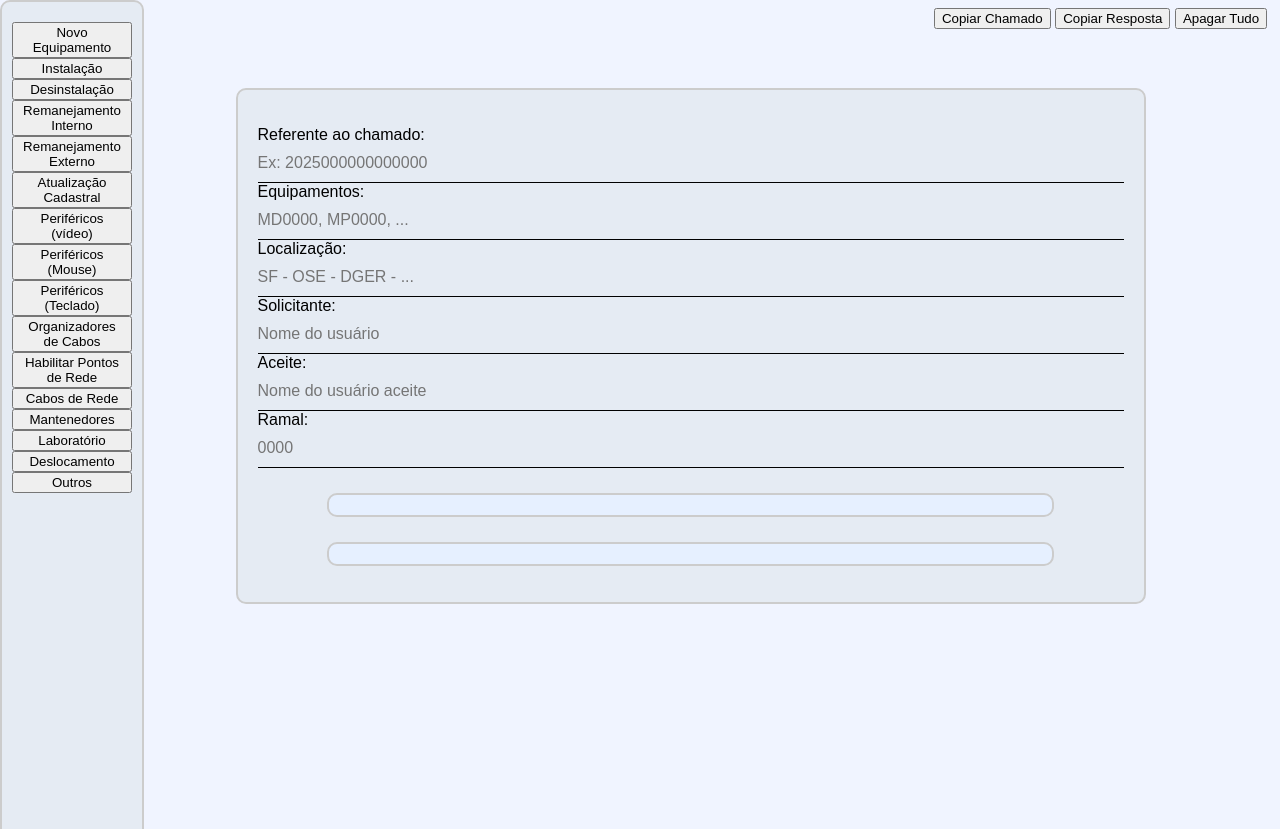
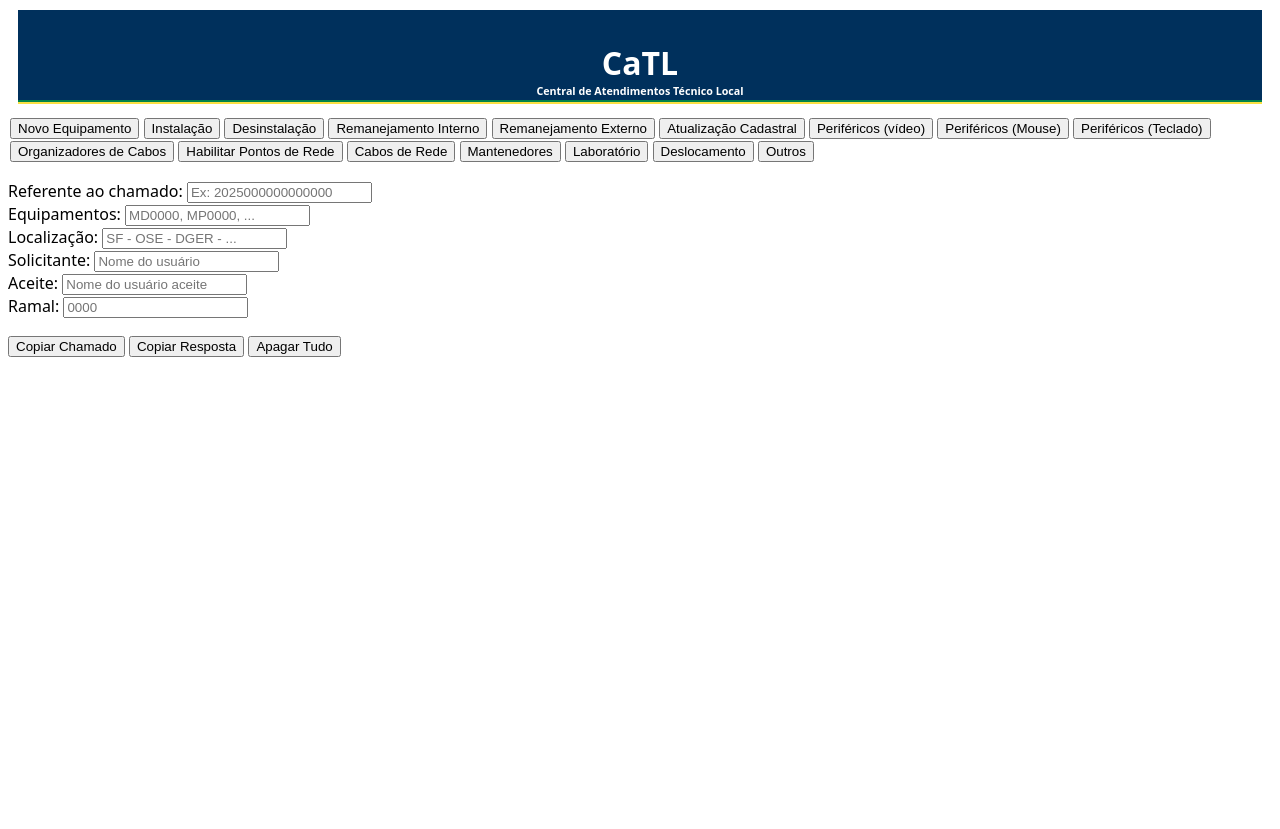
Before and after one commit to MayColdHeart/CaTL-Web, a plain HTML site: page Catll/index.html in a window 1280 px wide. After the commit the page ends 800 px from the top, so only its background shows below. Drawn offline with Linux system fonts and the light colour scheme.

Commit message:
Define header Layout

```diff
--- /dev/null
+++ b/Catll/Functions/clearallInputs.js
@@ -0,0 +1,8 @@
+function clearAllInputs(){
+
+    const formulario = document.getElementById('formulario');
+    const inputs = formulario.querySelectorAll('input');
+
+    inputs.forEach(input => input.value = '')
+
+}
--- a/Catll/principal/geradorChamado.js
+++ b/Catll/Functions/geradorChamado.js
@@ -1,7 +1,7 @@
 
 
 
-function gerarChamado(opcao, verificarCampos) {
+function gerarChamado(opcao) {
 
     const formulario = document.getElementById('formulario');
     const inputs = formulario.querySelectorAll('input');
@@ -91,9 +91,6 @@ function gerarChamado(opcao, verificarCampos) {
         break;
 
 
-
-
-
         default:
             chamado = `Opção inválida`;
             resposta = `Por favor, selecione uma opção válida.`;
--- a/Catll/index.html
+++ b/Catll/index.html
@@ -7,40 +7,40 @@
 </head>
 
 <header>
-    <h1>CaTL</h1>
+    <div class = 'headerBanner'>
+        <h1 class="titleCatl">CaTL</h1>
+        <h6 class="subtitleCatl">Central de Atendimentos Técnico Local</h6>
+    </div>
+
 </header>
 
 <body>
 
-    <div class="sideBar">
-        <button class="form" onclick="gerarChamado(1)">Novo Equipamento</button>
-        <button onclick="gerarChamado(2)">Instalação</button>
-        <button onclick="gerarChamado(3)">Desinstalação</button>
-        <button onclick="gerarChamado(4)">Remanejamento Interno</button>
-        <button onclick="gerarChamado(5)">Remanejamento Externo</button>
-        <button onclick="gerarChamado(6)">Atualização Cadastral</button>
-        <button onclick="gerarChamado(7)">Periféricos (vídeo)</button>
-        <button onclick="gerarChamado(8)">Periféricos (Mouse)</button>
-        <button onclick="gerarChamado(9)">Periféricos (Teclado)</button>
-        <button onclick="gerarChamado(10)">Organizadores de Cabos</button>
-        <button onclick="gerarChamado(11)">Habilitar Pontos de Rede</button>
-        <button onclick="gerarChamado(12)">Cabos de Rede</button>
-        <button onclick="gerarChamado(13)">Mantenedores</button>
-        <button onclick="gerarChamado(14)">Laboratório</button>
-        <button onclick="gerarChamado(15)">Deslocamento</button>
-        <button onclick="gerarChamado(16)">Outros</button>
-    </div>
-
-    <div class = "toolsBar">
-        <button onclick="copyCall()">Copiar Chamado</button>
-        <button onclick="copyResp()">Copiar Resposta</button>
-        <button onclick="clearAllInputs()">Apagar Tudo</button>
+    <div class="optionsBar">
+        <button class="formButton" onclick="gerarChamado(1)">Novo Equipamento</button>
+        <button class="formButton" onclick="gerarChamado(2)">Instalação</button>
+        <button class="formButton" onclick="gerarChamado(3)">Desinstalação</button>
+        <button class="formButton" onclick="gerarChamado(4)">Remanejamento Interno</button>
+        <button class="formButton" onclick="gerarChamado(5)">Remanejamento Externo</button>
+        <button class="formButton" onclick="gerarChamado(6)">Atualização Cadastral</button>
+        <button class="formButton" onclick="gerarChamado(7)">Periféricos (vídeo)</button>
+        <button class="formButton" onclick="gerarChamado(8)">Periféricos (Mouse)</button>
+        <button class="formButton" onclick="gerarChamado(9)">Periféricos (Teclado)</button>
+        <button class="formButton" onclick="gerarChamado(10)">Organizadores de Cabos</button>
+        <button class="formButton" onclick="gerarChamado(11)">Habilitar Pontos de Rede</button>
+        <button class="formButton" onclick="gerarChamado(12)">Cabos de Rede</button>
+        <button class="formButton" onclick="gerarChamado(13)">Mantenedores</button>
+        <button class="formButton" onclick="gerarChamado(14)">Laboratório</button>
+        <button class="formButton" onclick="gerarChamado(15)">Deslocamento</button>
+        <button class="formButton" onclick="gerarChamado(16)">Outros</button>
     </div>
 
 
 
 
-    <form class="principalForm" id="formulario">
+
+
+    <form class="containerForm" id="formulario">
         <p>
             <div class="form">
                 <label class="formText" for="nchamado">Referente ao chamado:</label>
@@ -70,25 +70,31 @@
                 <label class="formText" for="ramal">Ramal:</label>
                 <input class="formText" type="text" id="ramal" name="ramal" placeholder="0000">
             </div>
-            <div class="result" id="chamado"></div>
-            <div class="result" id="resposta"></div>
         </p>
     </form>
 
 
 
 
+    <div class = "toolsBar">
+        <button class="optionButton" onclick="copyCall()">Copiar Chamado</button>
+        <button class="optionButton" onclick="copyResp()">Copiar Resposta</button>
+        <button class="optionButton" onclick="clearAllInputs()">Apagar Tudo</button>
+    </div>
 
+<div class ='outputText'>
+    <div class="result" id="chamado"></div>
+    <div class="result" id="resposta"></div>
+</div>
 
 
 
 
 
 </body>
-<script src="principal/geradorChamado.js"></script>
-<script src="principal/clearallInputs.js"></script>
 <script src="Chamados/chamados.js"></script>
-<script src="Chamados/Respostas.js" ></script>
-<script src="principal/verificarCampos.js"></script>
-<script src="principal/copy.js"></script>
+<script src="Chamados/Respostas.js"></script>
+<script src="Functions/clearallInputs.js"></script>
+<script src="Functions/copy.js" ></script>
+<script src="Functions/geradorChamado.js"></script>
 </html>
--- a/Catll/principal/clearallInputs.js
+++ /dev/null
@@ -1,4 +0,0 @@
-function clearAllInputs(){
-    const input = document.querySelectorAll('input');
-    input.forEach(input => input.value = '');
-}
--- a/Catll/principal/verificarCampos.js
+++ /dev/null
@@ -1,13 +0,0 @@
-function verificarCampos() {
-    const formulario = document.getElementById('formulario');
-    const inputs = formulario.querySelectorAll('input');
-
-    inputs.forEach(input => {
-        if (input.value.trim() === '') {
-            input.value = 'Não informado';
-        }
-    });
-
-    // Aqui você pode enviar o formulário ou realizar outras ações
-    // formulario.submit();
-}
--- a/Catll/style.css
+++ b/Catll/style.css
@@ -1,95 +1,40 @@
-
-
-:root {
-    margin: 0;
-    padding: 0;
-    box-sizing: border-box;
-    font-family: "Poppins", sans-serif;
-  }
-
-  body {
-    min-height: 100vh;
-    background: #F0F4FF;
-  }
-
-
-
-.sideBar {
-    position: fixed;
-    flex-basis: 20rem;
-    flex-grow: 1;
-    top: 0;
-    left: 0;
-    height: 100%;
-    width: 120px;
-    display: flex;
-    flex-direction: column;
-    background: #e5ebf3;
-    padding: 20px 10px;
-    transition: all 0.4s ease;
-    border: 2px solid #ccc;
-    border-radius: 10px;
+:root{
+    font-family: system-ui, -apple-system, BlinkMacSystemFont, 'Segoe UI', Roboto, Oxygen, Ubuntu, Cantarell, 'Open Sans', 'Helvetica Neue', sans-serif;
 }
 
-.sidebar:hover {
-    width: 250px;
+.titleCatl{
+    text-align: center;
+    margin-bottom: 0;
 }
 
-.principalForm {
-    margin-left: 10%;
-    flex-basis: 20rem;
-    flex-grow: 1;
-    flex: content;
-    border: 2px solid #ccc;
-    border-radius: 10px;
-    background-color: #e5ebf3;
-    margin-top: 30px;
-    margin-left: 18%;
-    margin-right: 10%;
-    padding: 20px;
+.subtitleCatl {
+    text-align: center;
+    padding: 2px 1 2px 2px;
+    margin-top: 0;
 }
 
-.toolsBar{
-    right: 1%;
-    top: 1%;
-    position: absolute;
-}
-
-
-
-input, textarea {
-    font-family: inherit;
-    border-color: rgb(129, 132, 134);
-    width: 100%;
-    border: 1px ;
-    border-bottom: 1px solid;
-    outline: 2px;
-    font-size: 1rem;
-    padding: 10px 0;
-    background: transparent;
-    border-color: 0.3s;
-}
-
-button:hover {
-    background-color: #91c6ff;
-    transition-duration: 300ms;
-    box-shadow: 0 8px 16px 0 rgba(0,0,0,0.2), 0 6px 20px 0 rgba(0,0,0,0.19);
-
+.headerBanner {
+    height: 72px;
+    padding: 10px 0 12px;
+    background-color: #00305c;
+    color: #FFF;
+    position: relative;
+    margin: 10px;
 
 }
 
-button:active {
-    background-color: #0e4177;
-    box-shadow: 0 1px #8a8a8a;
-    transform: translateY(2px);
+.headerBanner::after {
+    margin-top: 10px;
+    content: "";
+    position: absolute;
+    bottom: 0;
+    left: 0;
+    width: 100%;
+    height: 4px;
+    background: linear-gradient(to bottom, #00824a 50%, #fae042 50%);
 }
 
-.result {
-    margin-top: 25px;
-    border: 2px solid #ccc;
-    border-radius: 10px;
-    background-color: #e6f0ff;
-    margin-left: 8%;
-    margin-right: 8%;
-    padding: 10px;
+.optionsBar{
+    padding: 2px 2px 2px 2px ;
+
 }
```
Also changed, not shown: Catll/Functions/copy.js (renamed from Catll/principal/copy.js), 3 other files.
